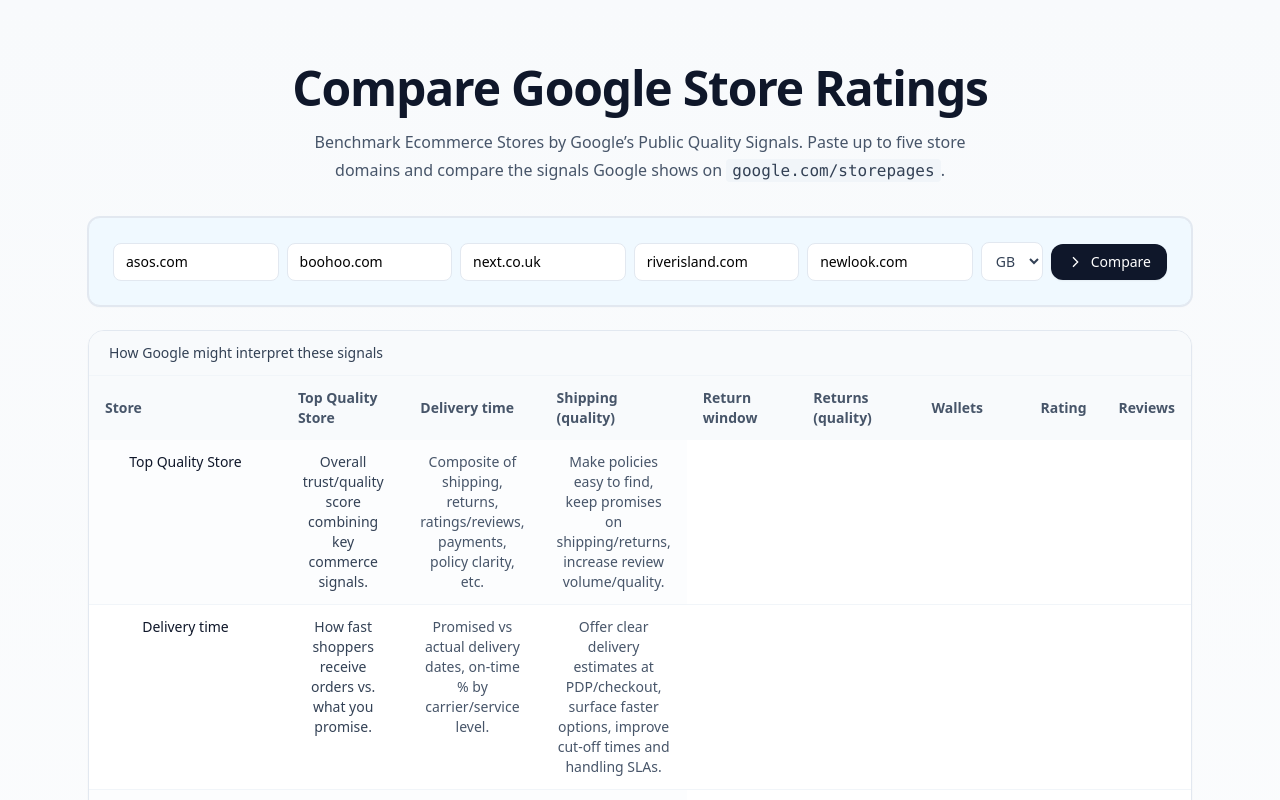
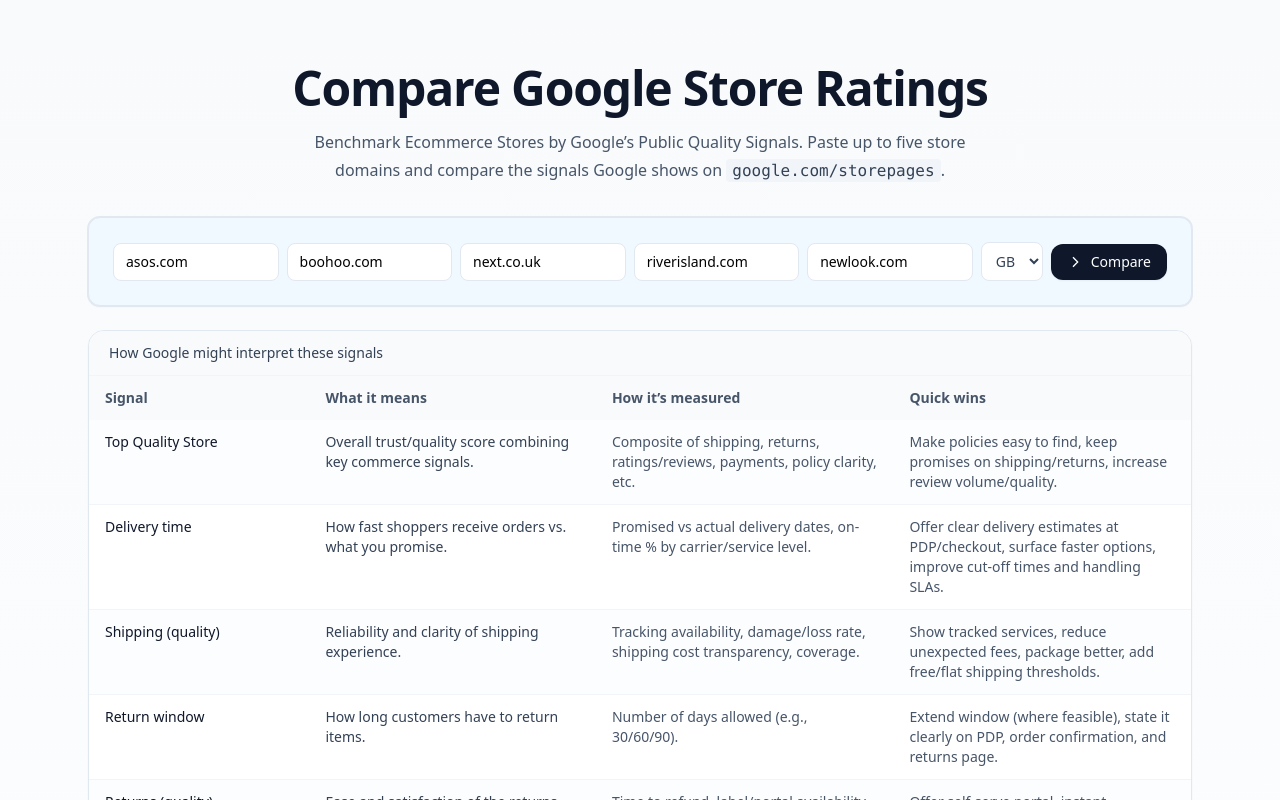
Before and after one commit to carlhendy/tsq-compartpr, a Next.js app: page / in a window 1280 px wide. Shown: the top 800 px of the page. Built offline with nearby package versions, Linux system fonts and the light colour scheme.

Commit message:
Add files via upload

```diff
--- a/app/page.tsx
+++ b/app/page.tsx
@@ -294,7 +294,8 @@ export default function Page() {
 
 
 
-{/* Explainer table */}
+
+      {/* Explainer table */}
       <section className="mx-auto max-w-6xl px-6 pb-10">
         <div className="overflow-hidden rounded-2xl border border-slate-200 bg-white shadow-sm">
           <div className="border-b border-slate-100 bg-slate-50 px-5 py-3">
@@ -304,26 +305,21 @@ export default function Page() {
             <table className="w-full text-left text-sm">
 
               <thead className="bg-slate-50 text-sm text-slate-600">
-                <tr className="[&>th]:px-4 [&>th]:py-3">
-                  <th className="w-[26%] text-left">Store</th>
-                  <th className="w-[9%]">Top Quality Store</th>
-                  <th className="w-[10%]">Delivery time</th>
-                  <th className="w-[13%]">Shipping (quality)</th>
-                  <th className="w-[12%]">Return window</th>
-                  <th className="w-[13%]">Returns (quality)</th>
-                  <th className="w-[12%]">Wallets</th>
-                  <th className="w-[7%]">Rating</th>
-                  <th className="w-[8%]">Reviews</th>
+                <tr className="[&>th]:px-4 [&>th]:py-3 text-left">
+                  <th className="w-[20%] text-left">Signal</th>
+                  <th className="w-[26%] text-left">What it means</th>
+                  <th className="w-[27%] text-left">How it’s measured</th>
+                  <th className="w-[27%] text-left">Quick wins</th>
                 </tr>
               </thead>
 
               <tbody className="divide-y divide-slate-100">
                 {EXPLAINER.map((r, idx) => (
                   <tr key={idx} className="odd:bg-slate-50/40 [&>td]:align-top [&>td]:px-4 [&>td]:py-3">
-                    <td className="text-center font-medium text-slate-900">{r.m}</td>
-                    <td className="text-center text-slate-700">{r.w}</td>
-                    <td className="text-center text-slate-600">{r.t}</td>
-                    <td className="text-center text-slate-600">{r.q}</td>
+                    <td className="font-medium text-slate-900">{r.m}</td>
+                    <td className="text-slate-700">{r.w}</td>
+                    <td className="text-slate-600">{r.t}</td>
+                    <td className="text-slate-600">{r.q}</td>
                   </tr>
                 ))}
               </tbody>
@@ -331,6 +327,7 @@ export default function Page() {
           </div>
         </div>
       </section>
+
 
       {/* Results (hidden until Compare) */}{/* Footer */}
 
```
